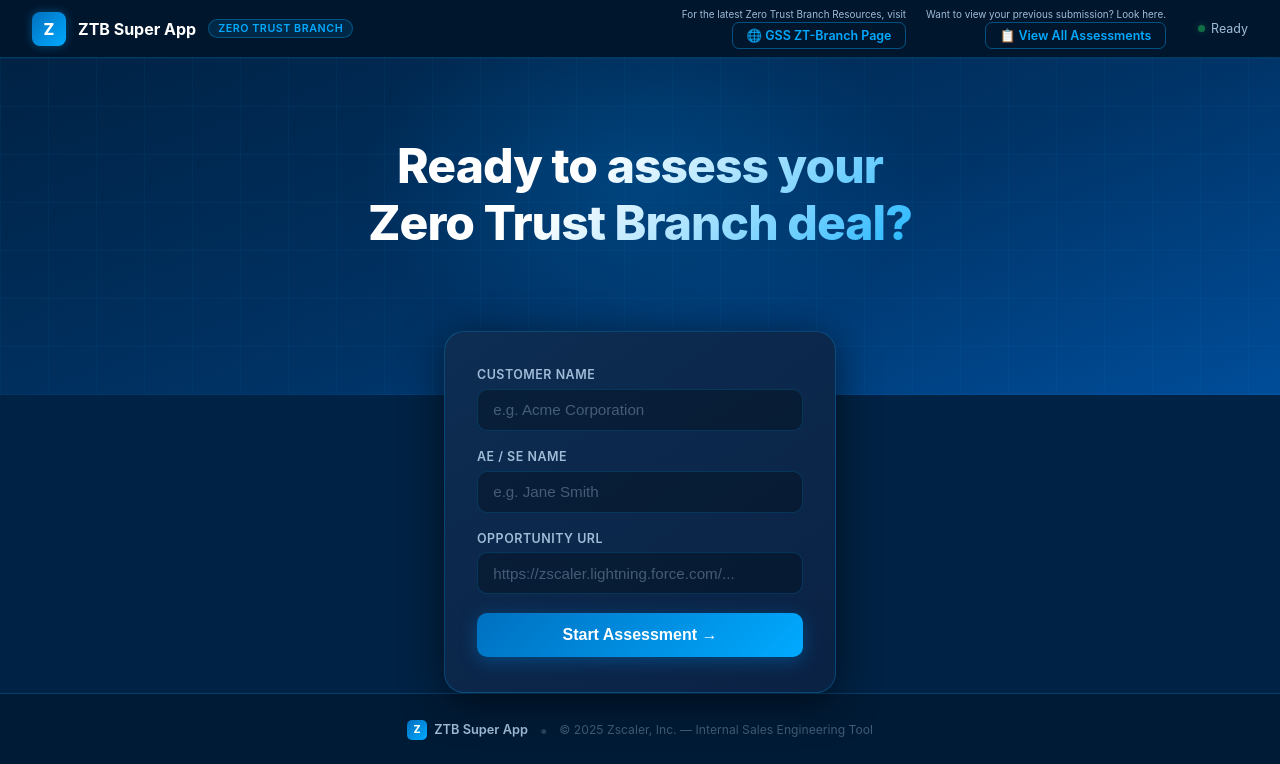
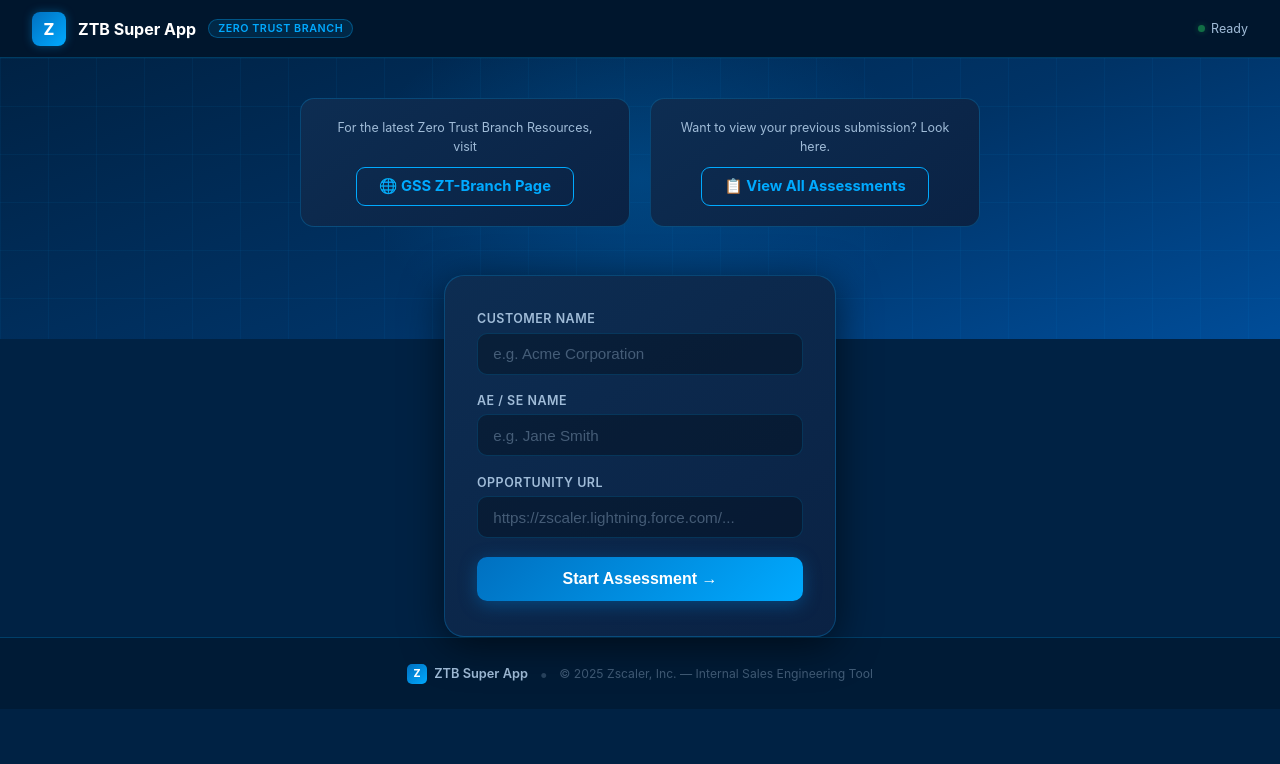
Before and after one commit to rakeshsharma91/ztb-super-app, a Flask app: page /user/ in a window 1280 px wide. Shown: the top 764 px of the page. Run offline with Flask 3, Linux system fonts and the light colour scheme; data that the repository does not hold is empty.

Commit message:
removed hero headline, moved quick links into hero section

```diff
--- a/templates/user_landing.html
+++ b/templates/user_landing.html
@@ -62,7 +62,7 @@
     .hero {
       position: relative;
       background: linear-gradient(160deg, var(--navy-dark) 0%, var(--navy) 55%, #004d99 100%);
-      padding: 5rem 2rem 9rem;
+      padding: 2.5rem 2rem 7rem;
       text-align: center;
       overflow: hidden;
     }
@@ -247,26 +247,47 @@
     .footer-sep { color: rgba(160,188,216,0.25); margin: 0 0.15rem; }
     .footer-copy { font-size: 0.76rem; color: rgba(160,188,216,0.4); }
 
-    /* ── NAV LINKS ── */
-    .nav-links {
-      display: flex; align-items: center; gap: 1.25rem; margin-right: 1.25rem;
+    /* ── QUICK LINKS BANNER ── */
+    .quick-links-banner {
+      position: relative; z-index: 10;
+      max-width: 700px; margin: 0 auto;
+      padding: 0;
+      display: flex; align-items: stretch; gap: 0;
     }
-    .nav-link-item {
-      display: flex; flex-direction: column; align-items: flex-end; gap: 2px;
+    .quick-link-card {
+      flex: 1;
+      background: linear-gradient(145deg, #0d2d52, #0a2244);
+      border: 1px solid var(--border);
+      border-radius: 14px;
+      padding: 1.25rem 1.5rem;
+      display: flex; flex-direction: column; align-items: center;
+      gap: 0.65rem; text-align: center;
+      transition: border-color 0.2s, box-shadow 0.2s;
     }
-    .nav-link-label {
-      font-size: 0.62rem; color: var(--text-muted); white-space: nowrap;
+    .quick-link-card:hover { border-color: var(--accent); box-shadow: 0 4px 20px rgba(0,170,255,0.12); }
+    .quick-link-divider {
+      width: 1.25rem; flex-shrink: 0;
     }
-    .nav-action-btn {
-      display: inline-flex; align-items: center; gap: 5px;
-      padding: 0.32rem 0.85rem;
-      background: transparent; border: 1px solid rgba(0,170,255,0.4);
-      border-radius: 7px; color: var(--accent);
-      font-size: 0.78rem; font-weight: 600; text-decoration: none;
-      transition: background 0.2s, color 0.2s; white-space: nowrap;
+    .quick-link-label {
+      font-size: 0.78rem; color: var(--text-muted); line-height: 1.5;
     }
-    .nav-action-btn:hover { background: var(--accent); color: var(--navy-dark); }
-    @media (max-width: 860px) { .nav-links { display: none; } }
+    .quick-link-btn {
+      display: inline-flex; align-items: center; gap: 7px;
+      padding: 0.6rem 1.4rem;
+      background: transparent; border: 1px solid var(--accent);
+      border-radius: 9px; color: var(--accent);
+      font-size: 0.92rem; font-weight: 700; text-decoration: none;
+      transition: background 0.2s, color 0.2s, box-shadow 0.2s, transform 0.15s;
+      white-space: nowrap;
+    }
+    .quick-link-btn:hover {
+      background: var(--accent); color: var(--navy-dark);
+      box-shadow: 0 4px 16px rgba(0,170,255,0.3); transform: translateY(-1px);
+    }
+    @media (max-width: 600px) {
+      .quick-links-banner { flex-direction: column; margin-top: -2rem; }
+      .quick-link-divider { width: 0; height: 0.75rem; }
+    }
     @media (max-width: 600px) {
       .hero { padding: 3.2rem 1rem 7.5rem; }
       .form-card-wrapper { margin-top: -3.5rem; }
@@ -286,20 +307,7 @@
     <span class="nav-brand">ZTB Super App</span>
     <span class="nav-badge">Zero Trust Branch</span>
     <div class="nav-spacer"></div>
-    <div class="nav-links">
-      <div class="nav-link-item">
-        <span class="nav-link-label">For the latest Zero Trust Branch Resources, visit</span>
-        <a class="nav-action-btn" href="https://sites.google.com/zscaler.com/gss/zt-branch" target="_blank" rel="noopener noreferrer">
-          🌐 GSS ZT-Branch Page
-        </a>
-      </div>
-      <div class="nav-link-item">
-        <span class="nav-link-label">Want to view your previous submission? Look here.</span>
-        <a class="nav-action-btn" href="/user/submissions">
-          📋 View All Assessments
-        </a>
-      </div>
-    </div>
+
     <div class="nav-status">
       <span class="nav-status-dot"></span>
       <span>Ready</span>
@@ -309,7 +317,21 @@
   <!-- HERO -->
   <section class="hero">
     <div class="hero-content">
-      <h1>Ready to assess your<br>Zero Trust Branch deal?</h1>
+      <div class="quick-links-banner">
+        <div class="quick-link-card">
+          <div class="quick-link-label">For the latest Zero Trust Branch Resources, visit</div>
+          <a class="quick-link-btn" href="https://sites.google.com/zscaler.com/gss/zt-branch" target="_blank" rel="noopener noreferrer">
+            🌐 GSS ZT-Branch Page
+          </a>
+        </div>
+        <div class="quick-link-divider"></div>
+        <div class="quick-link-card">
+          <div class="quick-link-label">Want to view your previous submission? Look here.</div>
+          <a class="quick-link-btn" href="/user/submissions">
+            📋 View All Assessments
+          </a>
+        </div>
+      </div>
     </div>
   </section>
 
```
